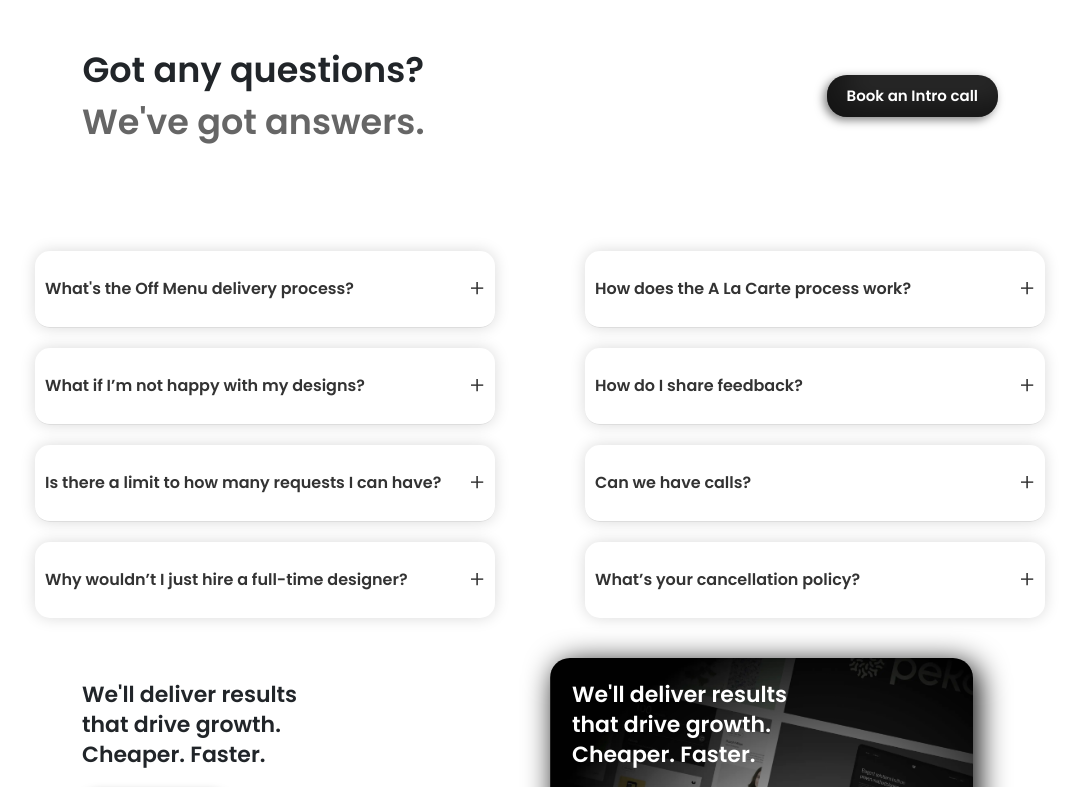
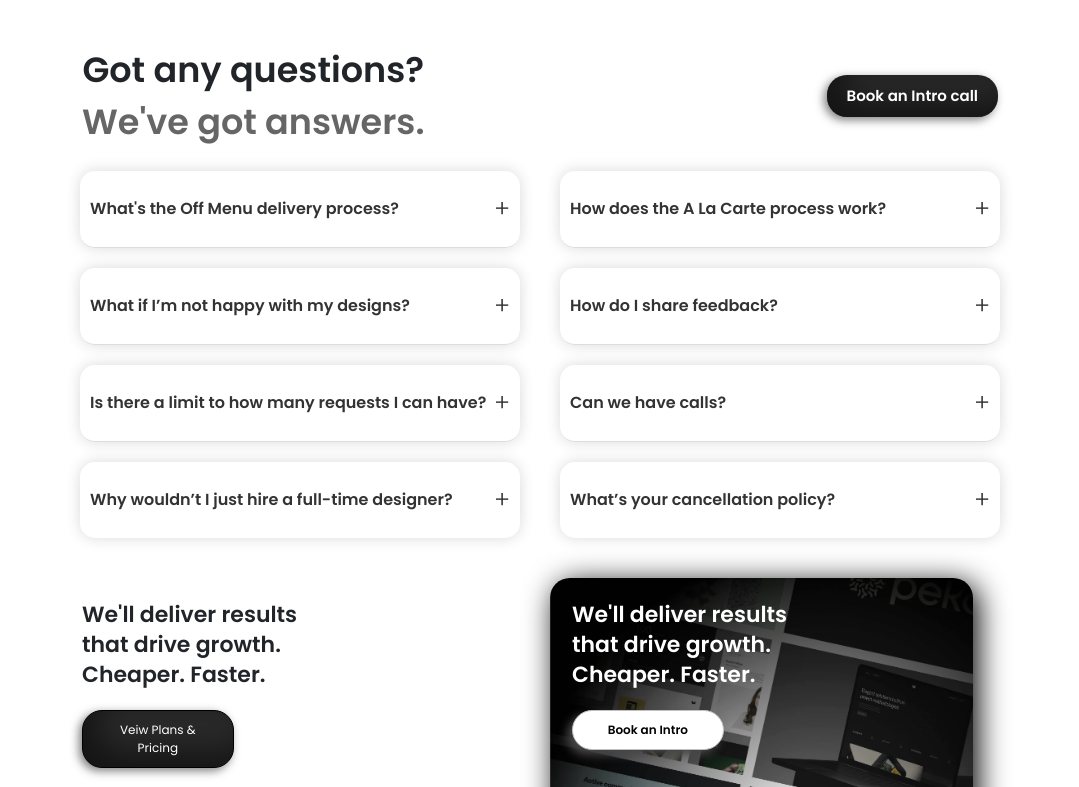
Before and after one commit to IrfanRaza101/offmenu-clone, a plain HTML site: page offmenu/index.html in a window 1280 px wide. Shown: the part 8940-9727 px from the top of the page, without its empty margins (100-1179 px from the left). Drawn offline with nearby package versions, Linux system fonts and the light colour scheme; a web font is replaced by a local one.

Commit message:
Update style.css

```diff
--- a/offmenu/style.css
+++ b/offmenu/style.css
@@ -1560,19 +1560,21 @@ td:last-child {
 .flex{
   display: flex;
   margin: 0 auto;
-  width: 100%;
+  width: 75%;
   max-width:1100px ;
+  margin-top: -80px;
 }
 
 
 .faq-container {
   width: 100%;
-  max-width: 500px;
+  max-width: 1500px;
   margin: 20px auto;
   border-radius: 8px;
   padding: 20px;
   display: flex;
   flex-direction: column;
+  column-gap: 200px;
   row-gap: 20px;
 }
 
```
